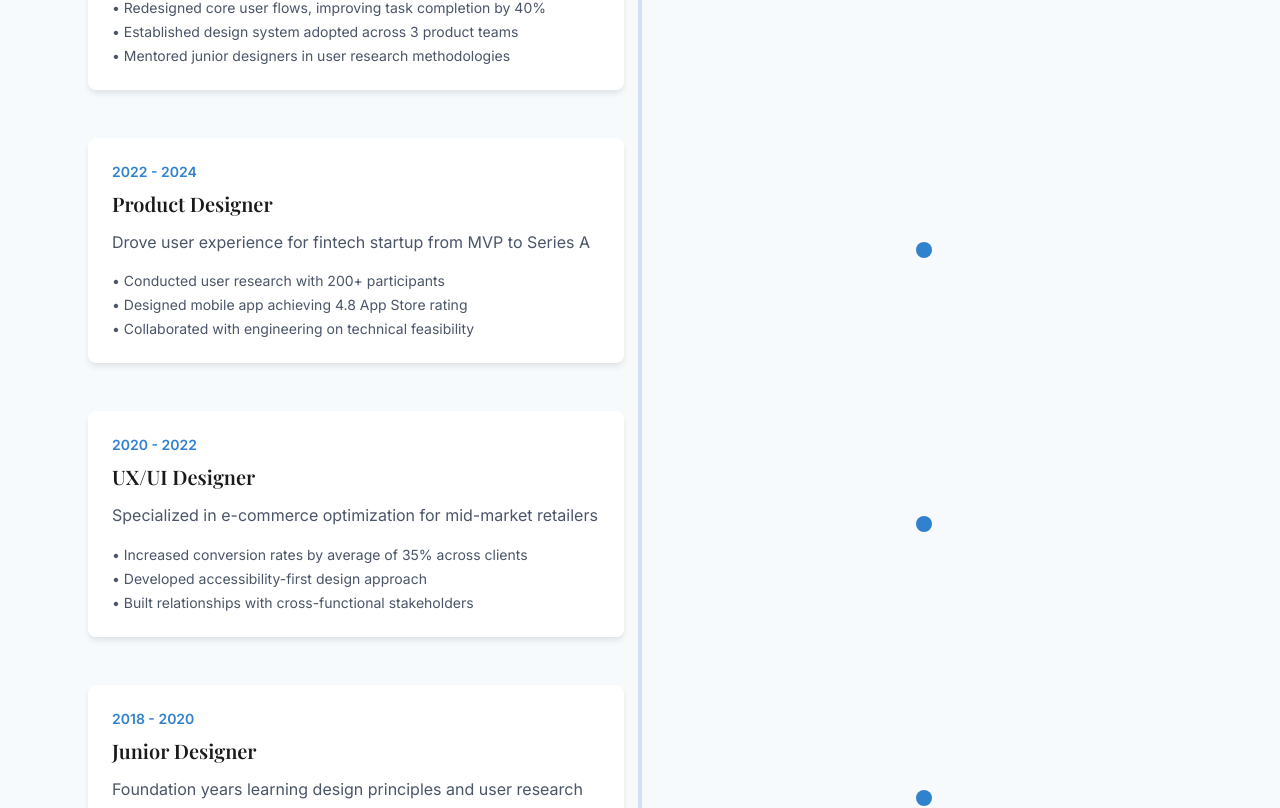
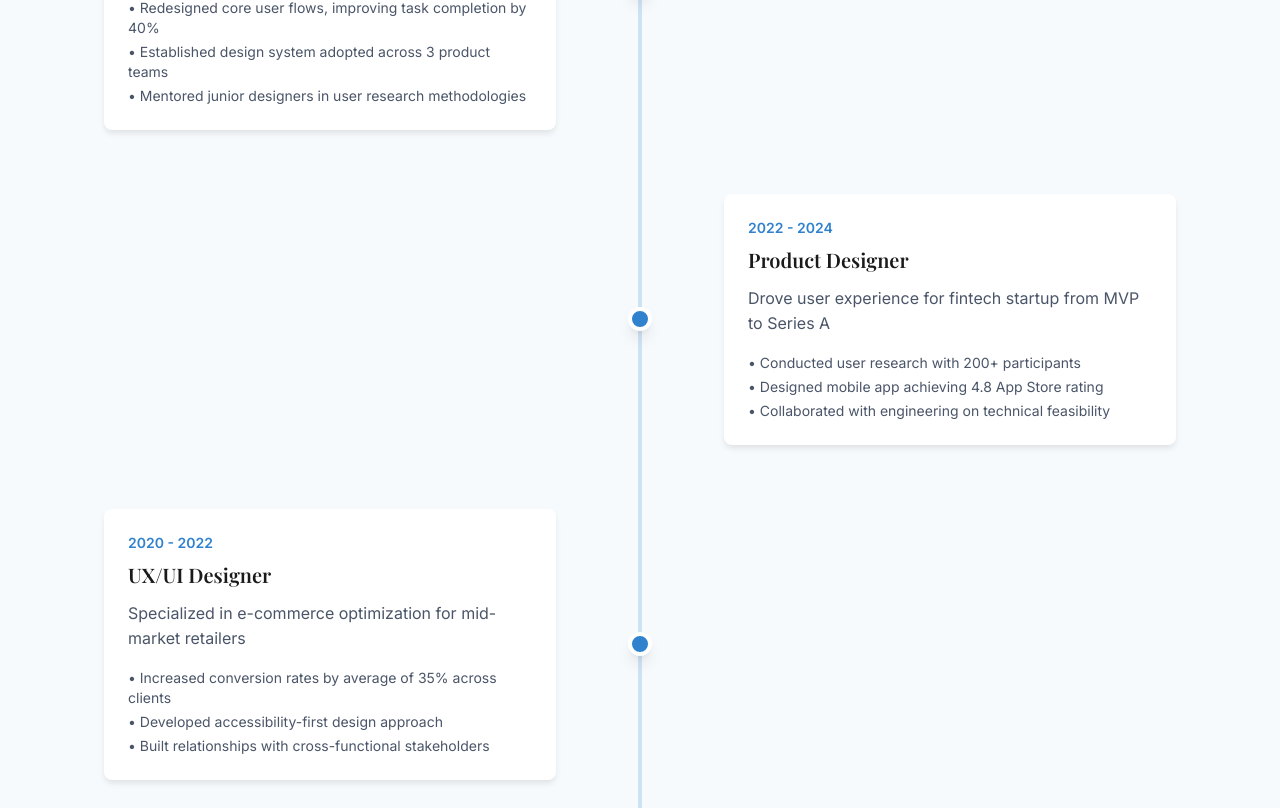
Before and after one commit to rtemre/portfolio, a React (Vite) app: page /about in a window 1280 px wide. Shown: the part 1898-2706 px from the top of the page. Built offline with nearby package versions, Linux system fonts and the light colour scheme.

Commit message:
Fix about page ui

```diff
--- a/src/components/about/ProfessionalTimeline.jsx
+++ b/src/components/about/ProfessionalTimeline.jsx
@@ -14,21 +14,69 @@ function ProfessionalTimeline() {
           </p>
         </div>
 
-        <div className="relative">
+        <div className="relative max-w-6xl mx-auto px-4">
           {/* Timeline Line */}
           <div className="absolute left-1/2 transform -translate-x-1/2 w-1 h-full bg-accent/20 hidden lg:block"></div>
 
           {/* Timeline Items */}
-          <div className="space-y-12">
-            {timelineItems.map((item) => (
+          <div className="space-y-16">
+            {timelineItems.map((item, index) => {
+              const isEven = index % 2 === 0;
+              return (
                 <div
                   key={item.id}
-                className="relative grid grid-cols-1 lg:grid-cols-2 gap-8 items-center"
+                  className="relative flex flex-col lg:flex-row items-center"
                 >
-                <div
-                  className={`lg:${item.isReversed ? "order-2" : "text-right"}`}
-                >
+                  {/* Left Content (for even items) */}
+                  <div className="w-full lg:w-1/2 lg:pr-12">
+                    {isEven && (
                       <div className="card p-6">
+                        <div className="text-sm text-accent font-semibold mb-2">
+                          {item.period}
+                        </div>
+                        <h3 className="font-playfair text-xl font-semibold mb-3 text-primary">
+                          {item.title}
+                        </h3>
+                        <p className="text-secondary mb-4">
+                          {item.description}
+                        </p>
+                        <ul className="text-sm text-secondary space-y-1">
+                          {item.achievements.map((achievement) => (
+                            <li key={achievement}>• {achievement}</li>
+                          ))}
+                        </ul>
+                      </div>
+                    )}
+                  </div>
+
+                  {/* Center Timeline Dot */}
+                  <div className="flex-shrink-0 w-6 h-6 bg-accent rounded-full border-4 border-white shadow-lg relative z-10 my-6 lg:my-0 lg:mx-6"></div>
+
+                  {/* Right Content (for odd items) */}
+                  <div className="w-full lg:w-1/2 lg:pl-12 lg:justify-start">
+                    {!isEven && (
+                      <div className="card p-6">
+                        <div className="text-sm text-accent font-semibold mb-2">
+                          {item.period}
+                        </div>
+                        <h3 className="font-playfair text-xl font-semibold mb-3 text-primary">
+                          {item.title}
+                        </h3>
+                        <p className="text-secondary mb-4">
+                          {item.description}
+                        </p>
+                        <ul className="text-sm text-secondary space-y-1">
+                          {item.achievements.map((achievement) => (
+                            <li key={achievement}>• {achievement}</li>
+                          ))}
+                        </ul>
+                      </div>
+                    )}
+                  </div>
+
+                  {/* Mobile Layout - Center content below dot */}
+                  <div className="lg:hidden w-full max-w-md mx-auto mt-6">
+                    <div className="card p-6 text-center">
                       <div className="text-sm text-accent font-semibold mb-2">
                         {item.period}
                       </div>
@@ -43,18 +91,9 @@ function ProfessionalTimeline() {
                       </ul>
                     </div>
                   </div>
-                <div
-                  className={`hidden lg:block ${
-                    item.isReversed ? "lg:order-1" : ""
-                  }`}
-                >
-                  <div className="w-4 h-4 bg-accent rounded-full mx-auto relative z-10"></div>
                 </div>
-                <div className="lg:hidden">
-                  <div className="w-4 h-4 bg-accent rounded-full"></div>
-                </div>
-              </div>
-            ))}
+              );
+            })}
           </div>
         </div>
       </div>
```
Lines whose indentation alone changed are shown as unchanged.
